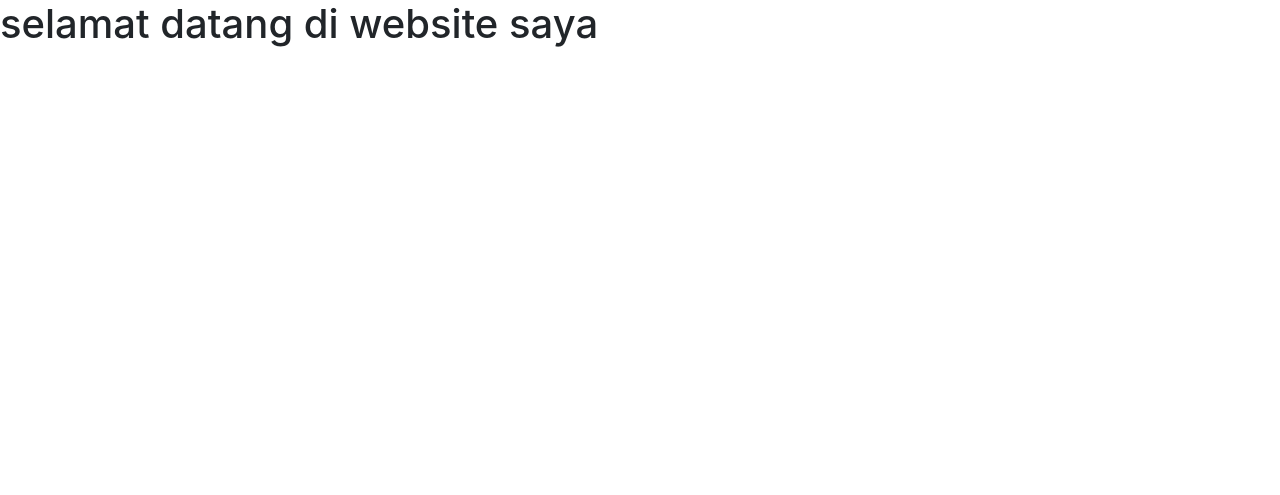
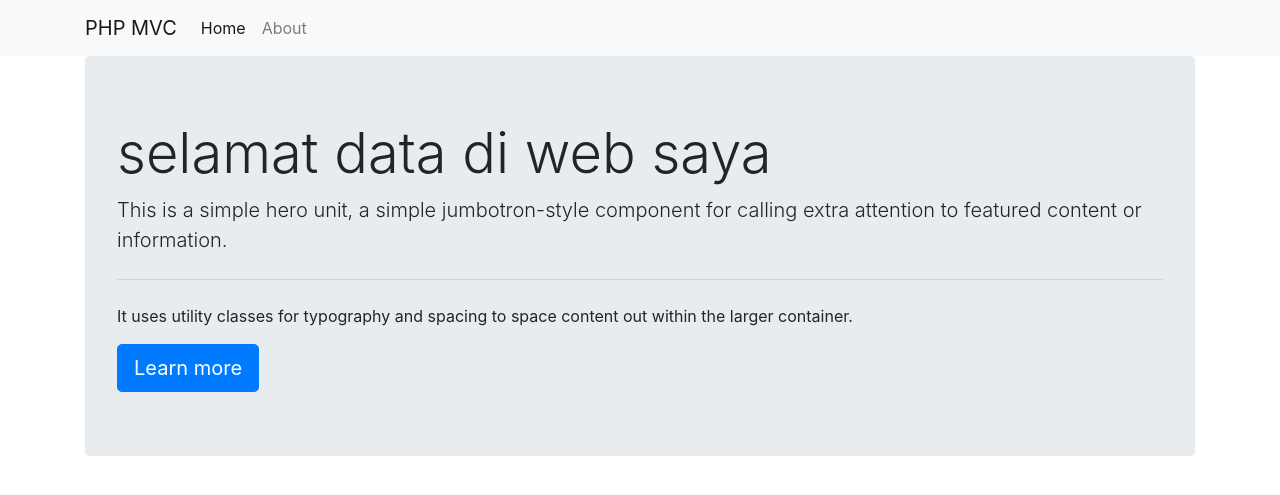
Before and after one commit to kresna124/phpmvc, a PHP site: the page made by app/views/home/index.php in a window 1280 px wide. Shown: the top 495 px of the page. Run offline with PHP 8.4, Linux system fonts and the light colour scheme; the template is opened without the code that fills it: most values are stand-ins (such as "Sample title", 1, 10 or a date in 2020); some libraries are stand-ins or nearby versions.

Commit message:
menambahkan assets kedalam kodingan kita

```diff
--- a/app/core/Constants.php
+++ b/app/core/Constants.php
@@ -1,4 +1,4 @@
 <?php
 
 
-define('BASEURL','https://localhost/phpmvc/public');
+define('BASEURL',"http://localhost/phpmvc/public");
--- a/app/views/about/index.php
+++ b/app/views/about/index.php
@@ -1,3 +1,5 @@
-
+<div class="container">
 	<h1>About me</h1>
+	<img src="<?=BASEURL;  ?>/img/kresna.jpg" width="50" class="rounded-circle shadow">
 	<p>halo, nama saya <?= $data['nama']  ?>,umur saya <?= $data['umur']  ?> tahun,saya seorang <?= $data['pekerjaan']  ?></p>
+</div>
--- a/app/views/home/index.php
+++ b/app/views/home/index.php
@@ -1 +1,9 @@
-	<h1>selamat datang di website saya</h1>
+	<div class="container">
+		<div class="jumbotron">
+		  <h1 class="display-4">selamat data di web saya</h1>
+		  <p class="lead">This is a simple hero unit, a simple jumbotron-style component for calling extra attention to featured content or information.</p>
+		  <hr class="my-4">
+		  <p>It uses utility classes for typography and spacing to space content out within the larger container.</p>
+		  <a class="btn btn-primary btn-lg" href="#" role="button">Learn more</a>
+		</div>
+	</div>
--- a/app/views/tamplates/footer.php
+++ b/app/views/tamplates/footer.php
@@ -1,5 +1,5 @@
 <script src="https://code.jquery.com/jquery-3.3.1.slim.min.js" integrity="sha384-q8i/X+965DzO0rT7abK41JStQIAqVgRVzpbzo5smXKp4YfRvH+8abtTE1Pi6jizo" crossorigin="anonymous"></script>
 <script src="https://cdnjs.cloudflare.com/ajax/libs/popper.js/1.14.7/umd/popper.min.js" integrity="sha384-UO2eT0CpHqdSJQ6hJty5KVphtPhzWj9WO1clHTMGa3JDZwrnQq4sF86dIHNDz0W1" crossorigin="anonymous"></script>
-<script src="<?= BASEURL; ?>/js/bootstrap.js"></script>
+<script src="<?=BASEURL; ?>/js/bootstrap.js"></script>
 </body>
 </html>
--- a/app/views/tamplates/header.php
+++ b/app/views/tamplates/header.php
@@ -2,6 +2,21 @@
 <html>
 <head>
 	<title>halaman <?= $data['judul']  ?></title>
-	<link rel="stylesheet" type="text/css" href="<?= BASEURL; ?>/css/bootstrap.css">
+	<link rel="stylesheet" href="<?=BASEURL; ?>/css/bootstrap.css">
 </head>
 <body>
+
+<nav class="navbar navbar-expand-lg navbar-light bg-light">
+	<div class="container">
+		  <a class="navbar-brand" href="<?=BASEURL; ?>">PHP MVC</a>
+		  <button class="navbar-toggler" type="button" data-toggle="collapse" data-target="#navbarNavAltMarkup" aria-controls="navbarNavAltMarkup" aria-expanded="false" aria-label="Toggle navigation">
+		    <span class="navbar-toggler-icon"></span>
+		  </button>
+		  <div class="collapse navbar-collapse" id="navbarNavAltMarkup">
+		    <div class="navbar-nav">
+		      <a class="nav-item nav-link active" href="<?=BASEURL; ?>">Home <span class="sr-only">(current)</span></a>
+		      <a class="nav-item nav-link" href="<?= BASEURL; ?>/about">About</a>
+      </div>
+    </div>
+  </div>
+</nav>
```
Also changed, not shown: public/img/kresna.jpg (added).
